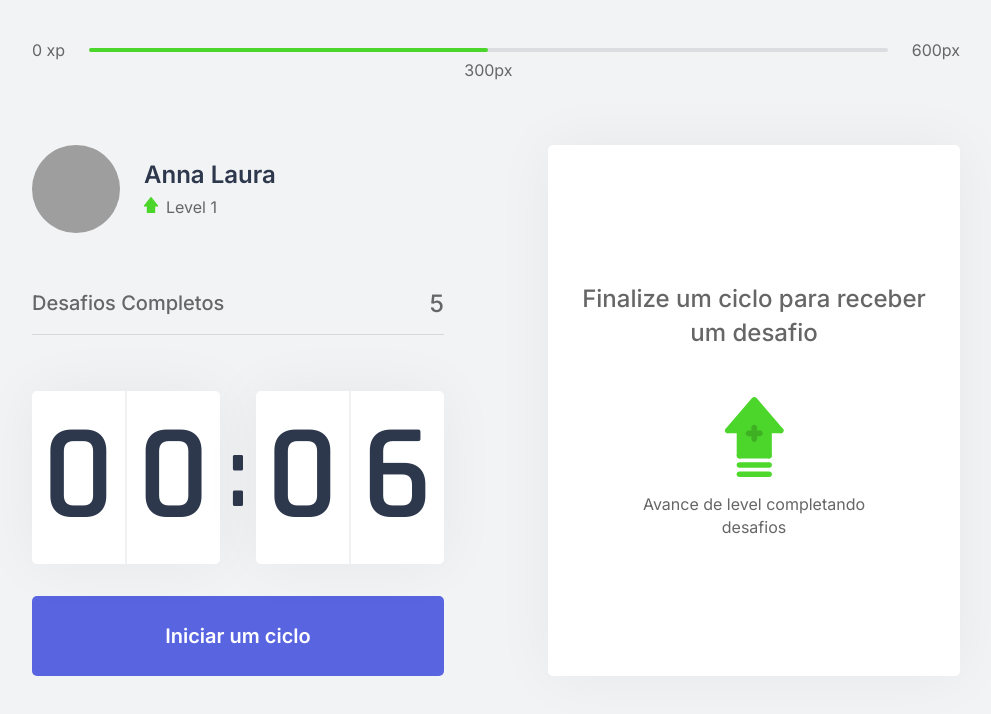
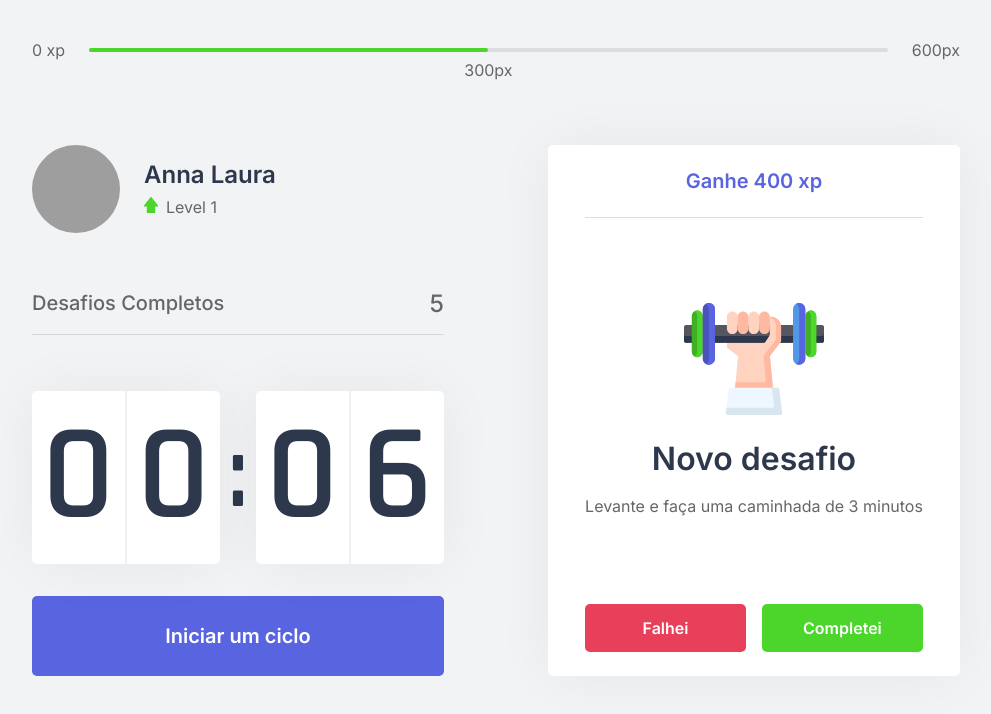
Before and after one commit to alaurai/nlw4-moveit, a Next.js app: page / in a window 1280 px wide. Shown: the top 714 px of the page, without its empty margins (144-1135 px from the left). Built offline with nearby package versions, Linux system fonts and the light colour scheme; grey boxes are pictures that could not be loaded.

Commit message:
feat: add hasActiveChallenge to ChallengeBox component

```diff
--- a/src/components/ChallengeBox.tsx
+++ b/src/components/ChallengeBox.tsx
@@ -1,8 +1,35 @@
 import styles from '../styles/components/ChallengeBox.module.css'
 
 export function ChallengeBox() {
+
+    const hasActiveChallenge = true;
     return (
         <div className={styles.challengeBoxContainer}>
+            { hasActiveChallenge ? (
+                <div className={styles.challengeActive}>
+                    <header>Ganhe 400 xp</header>
+
+                    <main>
+                        <img src="icons/body.svg" alt="Novo desafio" />
+                        <strong>Novo desafio</strong>
+                        <p>Levante e faça uma caminhada de 3 minutos</p>
+                    </main>
+                    <footer>
+                        <button
+                            type="button"
+                            className={styles.challengeFailedButton}
+                        >
+                            Falhei
+                        </button>
+                        <button
+                            type="button"
+                            className={styles.challengeSucceededButton}
+                        >
+                            Completei
+                        </button>
+                    </footer>
+                </div>
+            ) : (
                     <div className={styles.challengeNotActive}>
                         <strong>Finalize um ciclo para receber um desafio</strong>
                         <p>
@@ -10,6 +37,8 @@
                             Avance de level completando desafios
                         </p>
                     </div>
-        </div>
                 )
             }
+        </div >
+    )
+}
--- a/src/styles/components/ChallengeBox.module.css
+++ b/src/styles/components/ChallengeBox.module.css
@@ -33,3 +33,63 @@
 .challengeNotActive p img{
     margin-bottom: 1rem;
 }
+
+.challengeActive{
+    height: 100%;
+    display: flex;
+    flex-direction: column;
+}
+
+.challengeActive header{
+    color: var(--blue);
+    font-weight: 600;
+    font-size: 1.25rem;
+    padding: 0 2rem 1.5rem;
+    border-bottom: 1px solid var(--gray-line);
+}
+
+.challengeActive main{
+    flex: 1;
+    display: flex;
+    flex-direction: column;
+    align-items: center;
+    justify-content: center;
+}
+
+.challengeActive main strong{
+    font-weight: 600;
+    font-size: 2rem;
+    color: var(--title);
+    margin: 1.5rem 0 1rem;
+}
+
+.challengeActive main p{
+    line-height: 1.5;
+}
+.challengeActive footer{
+    display: grid;
+    grid-template-columns: 1fr 1fr;
+    gap: 1rem;
+}
+.challengeActive footer button{
+    height: 3rem;
+    display: flex;
+    align-items: center;
+    justify-content: center;
+    border: 0;
+    border-radius: 5px;
+    color: var(--white);
+    font-size: 1rem;
+    font-weight: 600;
+    transition: filter 0.2s;
+}
+.challengeActive footer button.challengeFailedButton{
+    background: var(--red);
+}
+.challengeActive footer button.challengeSucceededButton{
+    background: var(--green);
+}
+
+.challengeActive footer button:hover{
+    filter: brightness(0.9);
+}
```
Lines whose indentation alone changed are shown as unchanged.
